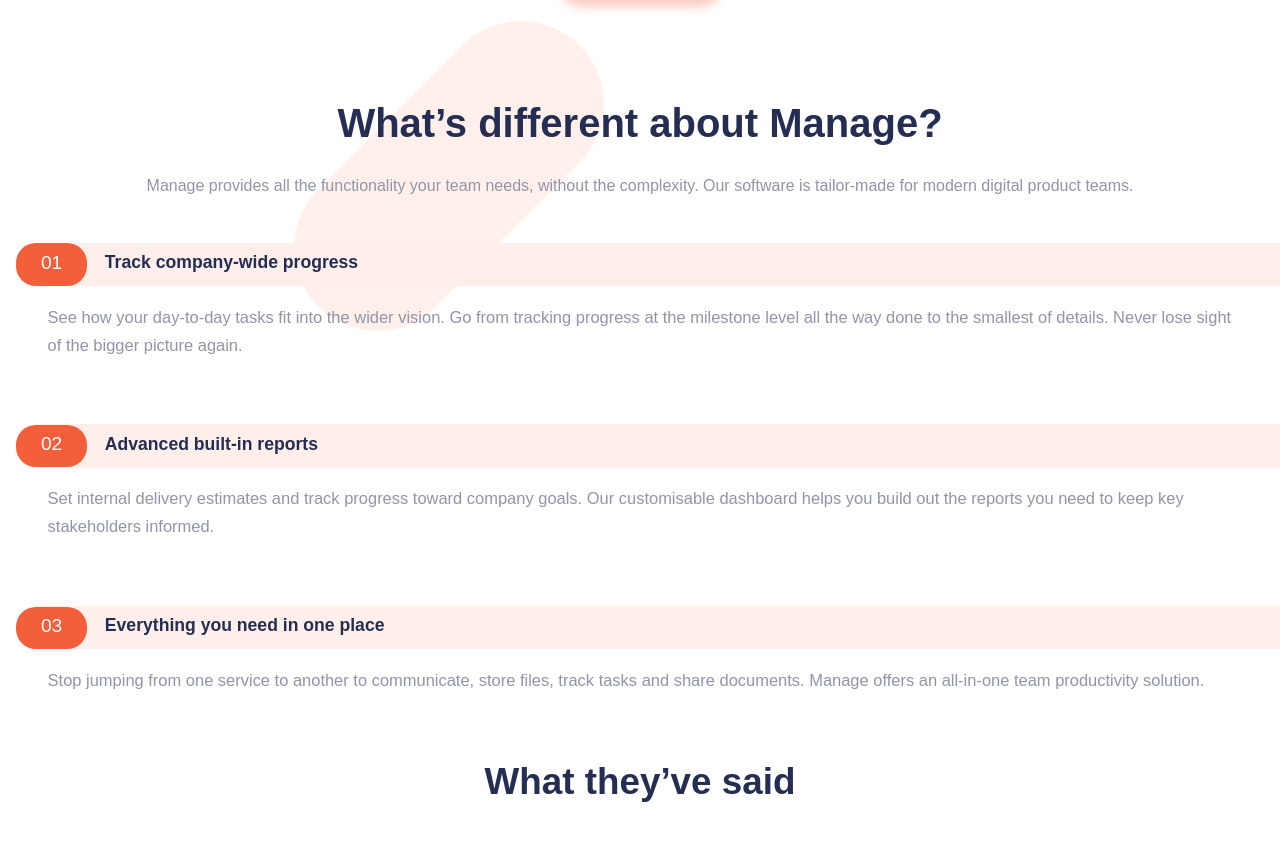
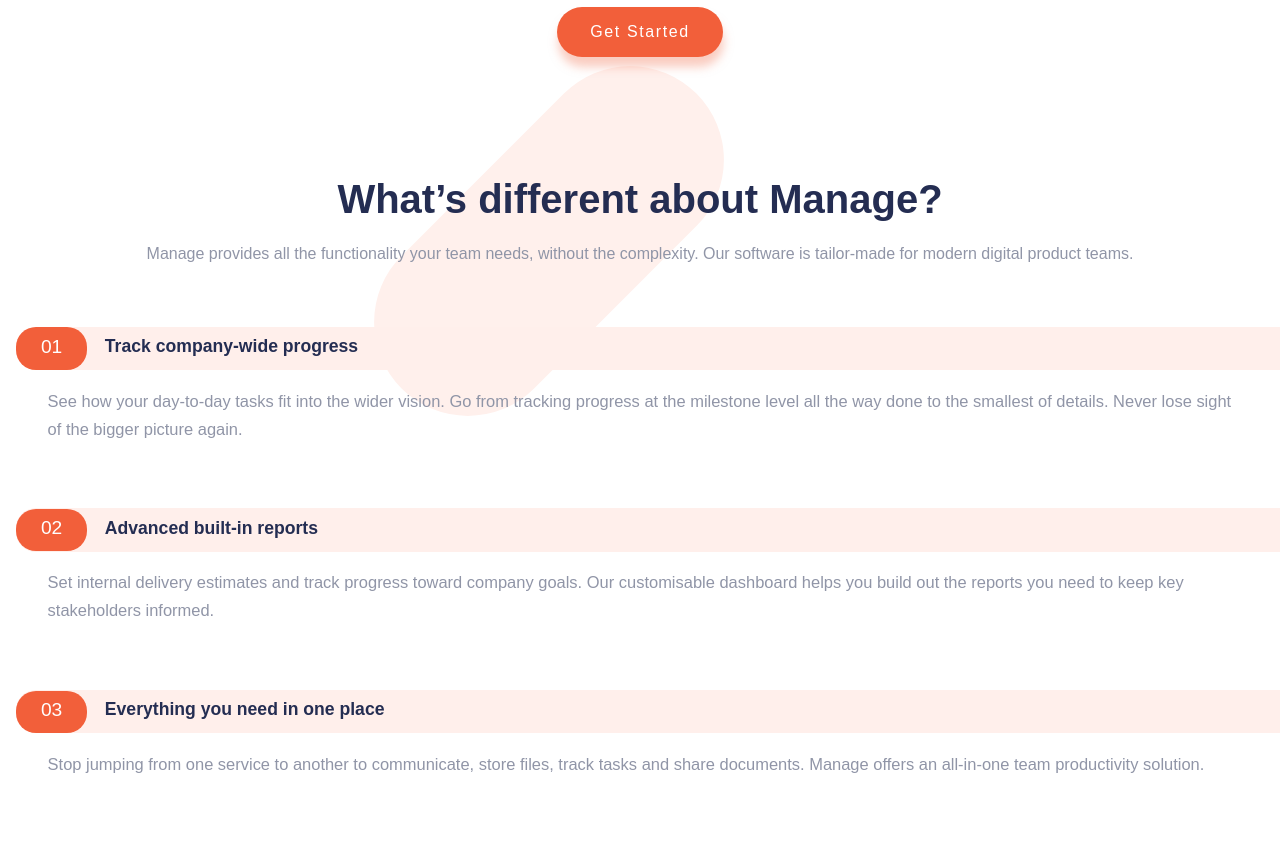
Before and after one commit to eduardoguette/landing-web-manage, a plain HTML site: page index.html in a window 1280 px wide. Shown: the part 614-1455 px from the top of the page. Drawn offline with Linux system fonts and the light colour scheme; a web font is replaced by a local one.

Commit message:
done mobile 540px

```diff
--- a/styles/sass/_responsive.scss
+++ b/styles/sass/_responsive.scss
@@ -3,6 +3,7 @@
     & .bg-intro {
       background-size: 300px !important;
     }
+
   }
   p{
     font-size: 1em !important;
@@ -21,4 +22,5 @@
   .attribution{
     font-size: .7em !important;
   }
+
 }
--- a/styles/sass/styles.scss
+++ b/styles/sass/styles.scss
@@ -1,4 +1,3 @@
-@import "./_responsive.scss";
 $font-size: 16px;
 
 //  ### Primary
@@ -20,7 +19,9 @@ body {
 .is-hidden {
   display: none !important;
 }
+
 /********** MIXIN's ***********/
+
 @mixin titles {
   padding: 0;
   margin: auto;
@@ -54,6 +55,7 @@ body {
   box-shadow: 1px 10px 10px $BrightRedSh;
   margin-top: 1.5em;
 }
+
 .header {
   & .wrapper {
     position: relative;
@@ -127,14 +129,15 @@ body {
 
 .hero {
   text-align: center;
+  padding-bottom: 3em;
   & .partner {
     position: absolute;
     z-index: 2;
     top: -50px;
     width: 100%;
-    height: 370px;
-    background: url("../../images/bg-tablet-pattern.svg") top -20px left 45px no-repeat;
-    background-size: cover;
+    height: 400px;
+    background: url("../../images/bg-tablet-pattern.svg") top -60px left 55px no-repeat;
+    background-size: 440px;
   }
   & .bg-intro {
     position: relative;
@@ -158,9 +161,9 @@ body {
   }
   & .img-partner {
     position: absolute;
-    bottom: -145px;
+    bottom: -160px;
     z-index: -1;
-    height: 310px;
+    height: 350px;
     width: 94.9%;
     margin: 0;
     margin: auto;
@@ -170,10 +173,36 @@ body {
   & button {
     @include buttonPpl;
   }
+  @media screen and (max-width: 330px) {
+    & .partner {
+      background-size: 420px;
+      background-position: top -60px left 40px;
+    }
+    & .img-partner {
+      bottom: -200px;
+      background-position: top 30px left 200px;
+    }
+  }
+  @media screen and (min-width: 540px) {
+    & .bg-intro {
+      height: 365px;
+    }
+    & .partner {
+      top: 0px;
+      background-size: 550px;
+      background-position: top -200px left 120px;
+    }
+    & .img-partner {
+      bottom: -300px;
+      background-position: top 250px left 310px;
+      background-size: 350px;
+      padding-bottom: 20em;
+    }
+  }
 }
 
 .about {
-  margin-top: 6em;
+  margin-top: 4em;
   h2 {
     @include titles;
     width: 80%;
@@ -185,11 +214,12 @@ body {
     margin: 0;
     padding: 0;
     margin: 0 2em;
-    margin-top: 1.5em;
-    margin-bottom: 3em;
+    margin-top: 1em;
+    margin-bottom: 4em;
     color: $DarkGrayishBlue;
   }
-  @media screen and (max-width: 375px) {
+  @media screen and (max-width: 374px) {
+    margin-top: 1em;
     h2 {
       font-size: 2em;
     }
@@ -453,3 +483,5 @@ button:hover,
 a:hover {
   cursor: pointer;
 }
+
+@import "./_responsive.scss";
```
Also changed, not shown: index.html (+0 -6 lines), styles/css/styles.css, 1 other file.
